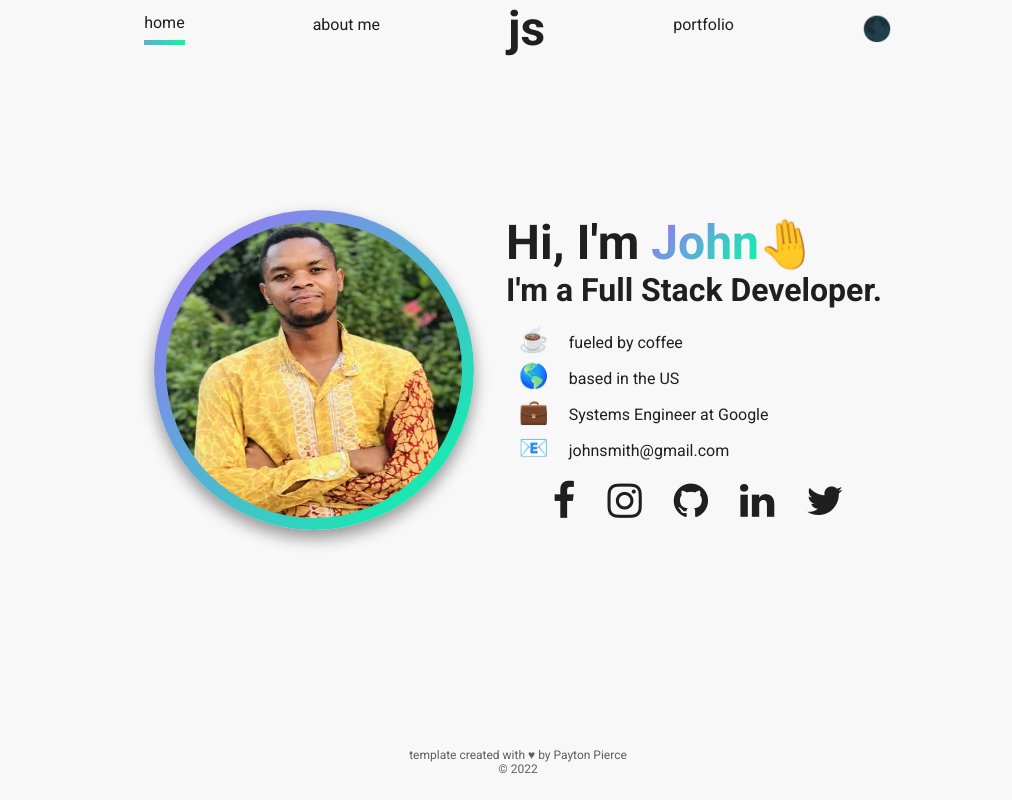
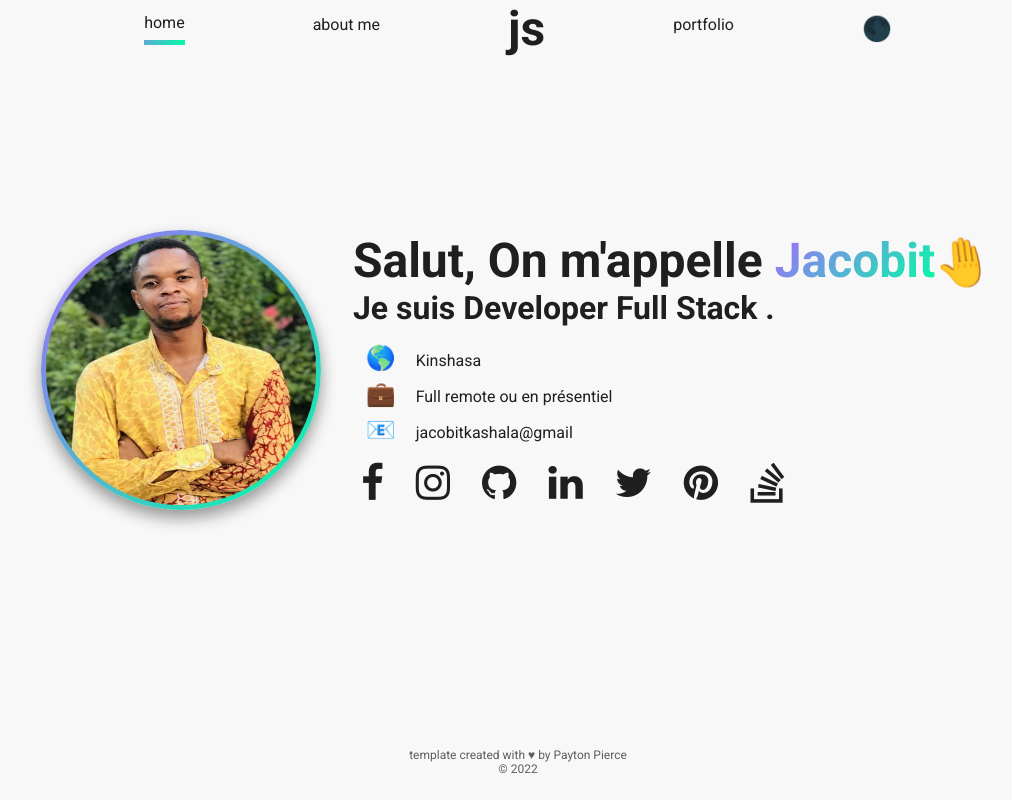
Before and after one commit to paytonjewell/ReactPortfolioTemplate, a React (Create React App) app: page / in a window 1280 px wide. Shown: the whole page, without its empty margins (122-1134 px from the left). Built offline with nearby package versions, Linux system fonts and the light colour scheme; the HTML template or start-up script is replaced by a standard one.

Commit message:
add:logo social

```diff
--- a/src/components/home/Home.js
+++ b/src/components/home/Home.js
@@ -1,33 +1,72 @@
-import React from 'react';
-import Style from './Home.module.scss';
-import me from '../../img/self.jpg';
-import classNames from 'classnames';
-import EmojiBullet from "./EmojiBullet";
-import SocialIcon from "./SocialIcon";
-import {Box} from "@mui/material";
-import {info} from "../../info/Info";
+import React from 'react'
+import Style from './Home.module.scss'
+import me from '../../img/self.jpg'
+import classNames from 'classnames'
+import EmojiBullet from './EmojiBullet'
+import SocialIcon from './SocialIcon'
+import { Box } from '@mui/material'
+import { info } from '../../info/Info'
 
 export default function Home() {
-
   return (
-      <Box component={'main'} display={'flex'} flexDirection={{xs: 'column', md: 'row'}} alignItems={'center'}
-           justifyContent={'center'} minHeight={'calc(100vh - 175px)'}>
-         <Box className={classNames(Style.avatar, Style.shadowed)} alt={'image of developer'} style={{background: info.gradient}} component={'img'} src={me} width={{xs: '35vh', md: '40vh'}}
-              height={{xs: '35vh', md: '40vh'}}
-              borderRadius={'50%'} p={'0.75rem'} mb={{xs: '1rem', sm: 0}} mr={{xs: 0, md: '2rem'}}/>
+    <Box
+      component={'main'}
+      display={'flex'}
+      flexDirection={{ xs: 'column', md: 'row' }}
+      alignItems={'center'}
+      justifyContent={'center'}
+      minHeight={'calc(100vh - 175px)'}
+    >
+      <Box
+        className={classNames(Style.avatar, Style.shadowed)}
+        alt={'image of developer'}
+        style={{ background: info.gradient }}
+        component={'img'}
+        src={me}
+        width={{ xs: '35vh', md: '35vh' }}
+        height={{ xs: '35vh', md: '35vh' }}
+        borderRadius={'50%'}
+        p={'0.3rem'}
+        mb={{ xs: '1rem', sm: 0 }}
+        mr={{ xs: 0, md: '2rem' }}
+      />
       <Box>
-            <h1>Hi, I'm <span style={{background: info.gradient, WebkitBackgroundClip: 'text', WebkitTextFillColor: 'transparent'}}>{info.firstName}</span><span className={Style.hand}>🤚</span>
+        <h1>
+          Salut, On m'appelle{' '}
+          <span
+            style={{
+              background: info.gradient,
+              WebkitBackgroundClip: 'text',
+              WebkitTextFillColor: 'transparent',
+            }}
+          >
+            {info.firstName}
+          </span>
+          <span className={Style.hand}>🤚</span>
         </h1>
-            <h2>I'm {info.position}.</h2>
+        <h2>Je suis {info.position}.</h2>
         <Box component={'ul'} p={'0.8rem'}>
           {info.miniBio.map((bio, index) => (
-                  <EmojiBullet key={index} emoji={bio.emoji} text={bio.text}/>
+            <EmojiBullet key={index} emoji={bio.emoji} text={bio.text} />
           ))}
         </Box>
-            <Box display={'flex'} gap={'1.5rem'} justifyContent={'center'} fontSize={{xs: '2rem', md: '2.5rem'}}>
-               {info.socials.map((social, index) => (
-                  <SocialIcon key={index} link={social.link} icon={social.icon} label={social.label} />
-               ))}
+
+        <Box
+          display={'flex'}
+          gap={'1.5rem'}
+          justifyContent={'flex-start'}
+          fontSize={{ xs: '2rem', md: '2.5rem' }}
+        >
+          {info.socials.map((social, index) => {
+            return (
+              <SocialIcon
+                key={index}
+                link={social.link}
+                icon={social.icon}
+                label={social.label}
+              />
+            )
+          })}
         </Box>
       </Box>
     </Box>
--- a/src/info/Info.js
+++ b/src/info/Info.js
@@ -1,20 +1,19 @@
-import self from "../img/self.jpg"
-import mock1 from "../img/mock1.png"
-import mock2 from "../img/mock2.png"
-import mock3 from "../img/mock3.png"
-import mock4 from "../img/mock4.png"
-import mock5 from "../img/mock5.png"
+import self from '../img/self.jpg'
+import mock1 from '../img/mock1.png'
+import mock2 from '../img/mock2.png'
+import mock3 from '../img/mock3.png'
+import mock4 from '../img/mock4.png'
+import mock5 from '../img/mock5.png'
 
 /* Hi there! Thanks for checking out my portfolio template. Be sure to read the comments to get a better understanding of
 how to make this template work best for you! */
 
-export let colors = ["rgb(0,255,164)", "rgb(166,104,255)"];
+export let colors = ['rgb(0,255,164)', 'rgb(166,104,255)']
 /*
 I highly recommend using a gradient generator like https://gradientgenerator.paytonpierce.dev/ to generate a pair of colors that you like.
 These colors will be used to style your name on the homepage, the background of your picture, and some other accents throughout
 the site.
  */
-
 
 /*
 So let's get started! Some of the info below is pretty self-explanatory, like 'firstName' and 'bio'. I'll try to explain anything
@@ -23,118 +22,134 @@ of what each of the values mean.
  */
 
 export const info = {
-    firstName: "John",
-    lastName: "Smith",
-    initials: "js", // the example uses first and last, but feel free to use three or more if you like.
-    position: "a Full Stack Developer",
+  firstName: 'Jacobit',
+  lastName: 'Kashala',
+  initials: 'js', // the example uses first and last, but feel free to use three or more if you like.
+  position: 'Developer Full Stack ',
   selfPortrait: self, // don't change this unless you want to name your self-portrait in the "img" folder something else!
   gradient: `-webkit-linear-gradient(135deg, ${colors})`, // don't change this either
   baseColor: colors[0],
-    miniBio: [ // these are just some "tidbits" about yourself. You can look at mine https://paytonjewell.github.io/#/ for an example if you'd like
+  miniBio: [
+    // {
+    //     emoji: '☕',
+    //     text: 'fueled by coffee'
+    // },
     {
-            emoji: '☕',
-            text: 'fueled by coffee'
+      emoji: '🌎',
+      text: 'Kinshasa',
     },
     {
-            emoji: '🌎',
-            text: 'based in the US'
+      emoji: '💼',
+      text: 'Full remote ou en présentiel',
     },
     {
-            emoji: "💼",
-            text: "Systems Engineer at Google"
+      emoji: '📧',
+      text: 'jacobitkashala@gmail',
     },
-        {
-            emoji: "📧",
-            text: "johnsmith@gmail.com"
-        }
   ],
   socials: [
     {
-            link: "https://facebook.com",
+      link: 'https://web.facebook.com/jacob.kashala/?_rdc=2&_rdr',
       icon: 'fa fa-facebook',
-            label: 'facebook'
+      label: 'facebook',
     },
     {
-            link: "https://instagram.com",
+      link: 'https://www.instagram.com/?hl=fr',
       icon: 'fa fa-instagram',
-            label: 'instagram'
+      label: 'instagram',
     },
     {
-            link: "https://github.com",
-            icon: "fa fa-github",
-            label: 'github'
+      link: 'https://github.com/jacobitkashala',
+      icon: 'fa fa-github',
+      label: 'github',
     },
     {
-            link: "https://linkedin.com",
-            icon: "fa fa-linkedin",
-            label: 'linkedin'
+      link: 'https://www.linkedin.com/in/jacobit-kashala-4a18631a5/',
+      icon: 'fa fa-linkedin',
+      label: 'linkedin',
     },
     {
-            link: "https://twitter.com",
-            icon: "fa fa-twitter",
-            label: 'twitter'
-        }
-// Feel free to remove any of these that you don't have. I'll write an FAQ on how to add new ones later, let me know if you have a request for an icon!
-// Just change the links so that they lead to your social profiles.
-
+      link: 'https://twitter.com/jacobit_akashy',
+      icon: 'fa fa-twitter',
+      label: 'twitter',
+    },
+    {
+        link: 'https://www.pinterest.fr/jacobitkashala/',
+        icon: 'fa fa-pinterest',
+        label: 'pinterest',
+      },
+      {
+        link: 'https://stackoverflow.com/users/14647869/jacobit-kashala',
+        icon: 'fa fa-stack-overflow',
+        label: 'stackOverflow',
+      },
   ],
-    bio: "Hello! I'm John. I'm a systems engineer for Google. I studied CompSci at Harvard, I enjoy long walks on the beach, and I believe artificial intelligence will inevitably rule us all one day. You should hire me!",
-    skills:
-        {
-            proficientWith: ['javascript', 'react', 'git', 'github', 'bootstrap', 'html5', 'css3', 'figma'],
-            exposedTo: ['nodejs', 'python', 'adobe illustrator']
-        }
-    ,
+  bio:
+    "Hello! I'm John. I'm a systems engineer for Google. I studied CompSci at Harvard, I enjoy long walks on the beach, and I believe artificial intelligence will inevitably rule us all one day. You should hire me!",
+  skills: {
+    proficientWith: [
+      'javascript',
+      'react',
+      'git',
+      'github',
+      'bootstrap',
+      'html5',
+      'css3',
+      'figma',
+    ],
+    exposedTo: ['nodejs', 'python', 'adobe illustrator'],
+  },
   hobbies: [
     {
       label: 'reading',
-            emoji: '📖'
+      emoji: '📖',
     },
     {
       label: 'theater',
-            emoji: '🎭'
+      emoji: '🎭',
     },
     {
       label: 'movies',
-            emoji: '🎥'
+      emoji: '🎥',
     },
     {
       label: 'cooking',
-            emoji: '🌶'
-        }
+      emoji: '🌶',
+    },
     // Same as above, change the emojis to match / relate to your hobbies or interests.
     // You can also remove the emojis if you'd like, I just think they look cute :P
   ],
-    portfolio: [ // This is where your portfolio projects will be detailed
+  portfolio: [
+    // This is where your portfolio projects will be detailed
     {
-            title: "Project 1",
-            live: "https://paytonpierce.dev", //this should be a link to the live version of your project, think github pages, netlify, heroku, etc. Or your own domain, if you have it.
-            source: "https://github.com/paytonjewell", // this should be a link to the **repository** of the project, where the code is hosted.
-            image: mock1
+      title: 'Project 1',
+      live: 'https://paytonpierce.dev', //this should be a link to the live version of your project, think github pages, netlify, heroku, etc. Or your own domain, if you have it.
+      source: 'https://github.com/paytonjewell', // this should be a link to the **repository** of the project, where the code is hosted.
+      image: mock1,
     },
     {
-            title: "Project 2",
-            live: "https://paytonpierce.dev",
-            source: "https://github.com/paytonjewell",
-            image: mock2
+      title: 'Project 2',
+      live: 'https://paytonpierce.dev',
+      source: 'https://github.com/paytonjewell',
+      image: mock2,
     },
     {
-            title: "Project 3",
-            live: "https://paytonpierce.dev",
-            source: "https://github.com/paytonjewell",
-            image: mock3
+      title: 'Project 3',
+      live: 'https://paytonpierce.dev',
+      source: 'https://github.com/paytonjewell',
+      image: mock3,
     },
     {
-            title: "Project 4",
-            live: "https://paytonpierce.dev",
-            source: "https://github.com/paytonjewell",
-            image: mock4
+      title: 'Project 4',
+      live: 'https://paytonpierce.dev',
+      source: 'https://github.com/paytonjewell',
+      image: mock4,
     },
     {
-            title: "Project 5",
-            live: "https://paytonpierce.dev",
-            source: "https://github.com/paytonjewell",
-            image: mock5
+      title: 'Project 5',
+      live: 'https://paytonpierce.dev',
+      source: 'https://github.com/paytonjewell',
+      image: mock5,
+    },
+  ],
 }
-    ]
-}
```
Lines whose indentation alone changed are shown as unchanged.
